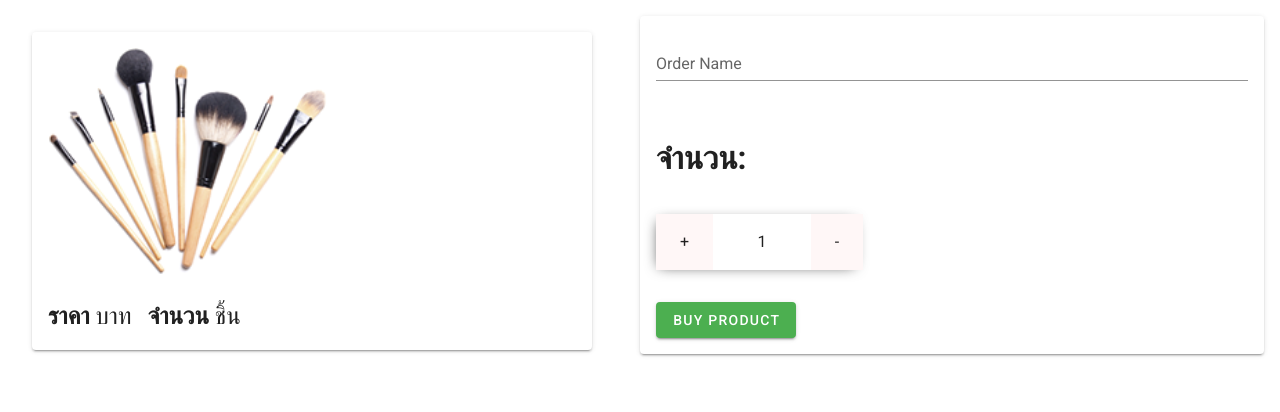
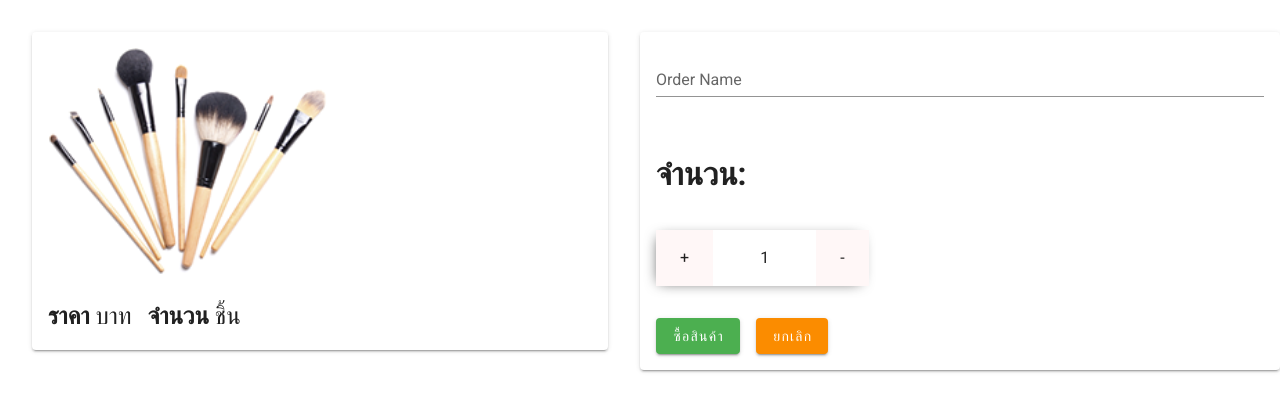
Before and after one commit to Papavich/front_pos_order_app, a Vue app: page /create-order/1 in a window 1280 px wide. Shown: the top 412 px of the page. Built offline with nearby package versions, Linux system fonts and the light colour scheme; no server answers.

Commit message:
update version 1.0.1

```diff
--- a/src/views/OrderProductView.vue
+++ b/src/views/OrderProductView.vue
@@ -36,7 +36,8 @@
           <div @click="decreaseAmount()" class="set-amount__remove">-</div>
         </div>
         <div class="create-order__create-order-btn">
-          <v-btn @click="createOrder()" color="success">Buy Product</v-btn>
+          <v-btn @click="createOrder()" color="success">ซื้อสินค้า</v-btn>
+          <v-btn @click="cancelOrder()" color="warning">ยกเลิก</v-btn>
         </div>
       </v-card>
     </div>
@@ -63,6 +64,9 @@ export default {
     this.getProductById();
   },
   methods: {
+    cancelOrder() {
+        this.$router.push("/store");
+    },
     async getProductById() {
       try {
         let paramsId = this.$route.params.productId;
@@ -105,6 +109,10 @@ export default {
 </script>
 
 <style scope>
+.create-order__create-order-btn {
+    display: flex;
+    gap: 0 1rem;
+}
 .create-order__set-amount {
 
   width: 35%;
@@ -117,9 +125,7 @@ export default {
   gap: 0 1rem;
   justify-content: space-between;
 }
-.create-order__right {
-  padding: 1rem;
-}
+
 
 .create-order__input-amount {
   padding: 1rem;
@@ -130,6 +136,7 @@ export default {
 .set-amount__remove {
   padding: 1rem 1.5rem;
   background: rgb(255, 247, 247);
+  cursor: pointer;
 }
 .set-amount__number {
   padding: 1rem 1.5rem;
@@ -147,6 +154,7 @@ export default {
 
 .create-order__right {
   flex: 1;
+  padding: 2rem 0;
   /* background: red; */
 }
 .create-order__product-detail {
```
